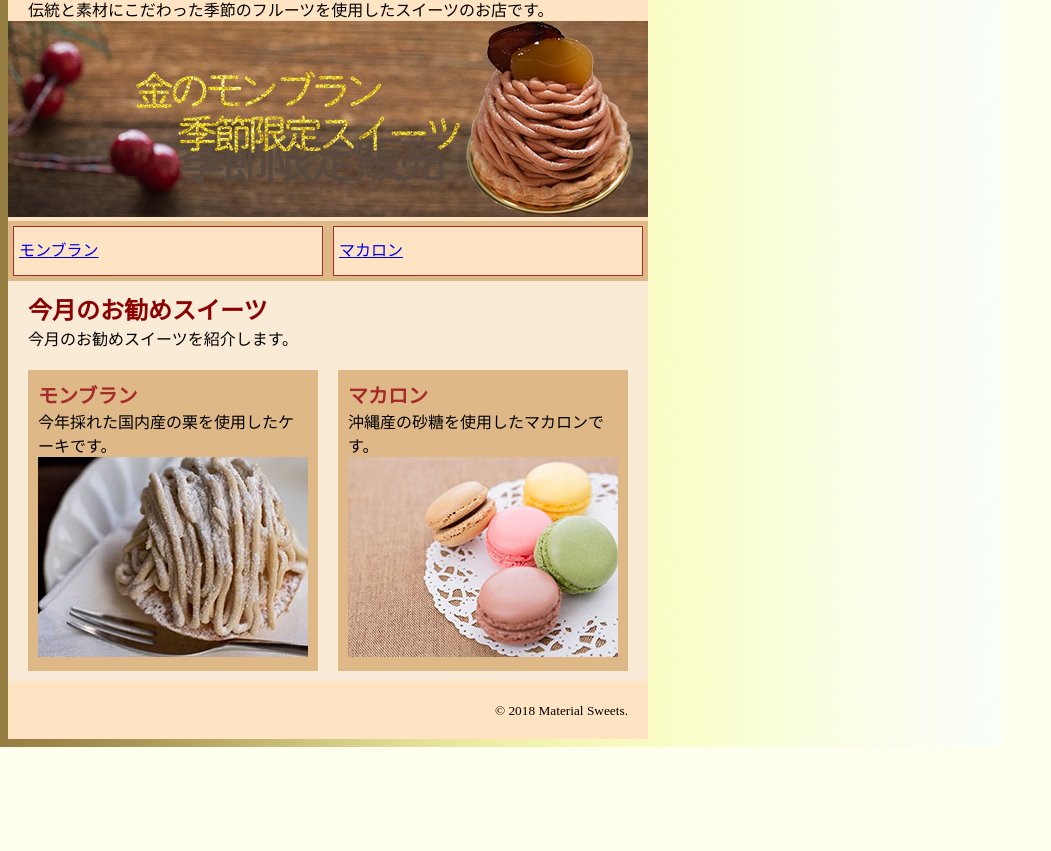
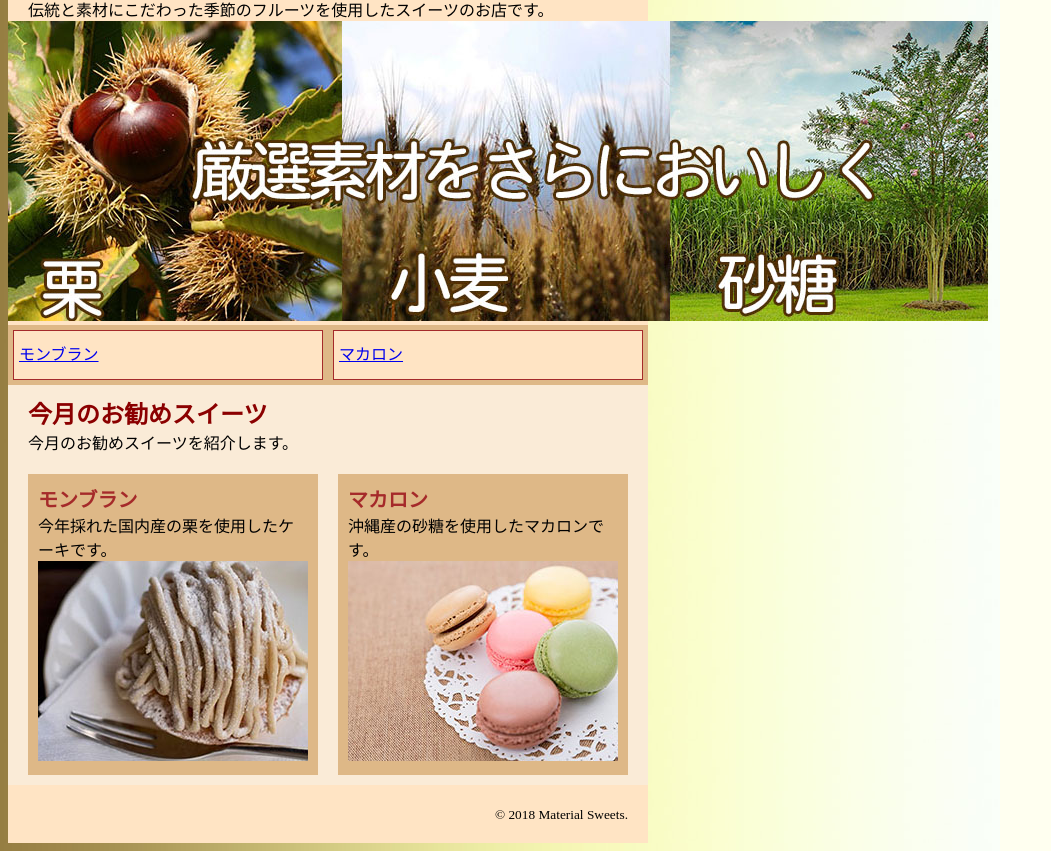
Before and after one commit to f-aoki/webdesign, a plain HTML site: page jissyu4.html in a window 1280 px wide. Shown: the part 57-908 px from the top of the page, without its empty margins (0-1051 px from the left). Before the commit the page ends 804 px from the top, so only its background shows below. Drawn offline with Linux system fonts and the light colour scheme.

Commit message:
Update header image source in jissyu4.html

```diff
--- a/jissyu4.html
+++ b/jissyu4.html
@@ -9,7 +9,7 @@
         <header>
             <h1>マテリアルスイーツ</h1>
             <p>伝統と素材にこだわった季節のフルーツを使用したスイーツのお店です。</p>
-            <img src="images/header.jpg"  alt="金のモンブラヘッダー画像">
+            <img src="images/material_head.jpg"  alt="金のモンブラヘッダー画像">
             <nav>
                 <ul>
                     <li><a href="#">モンブラン</a></li>
```
